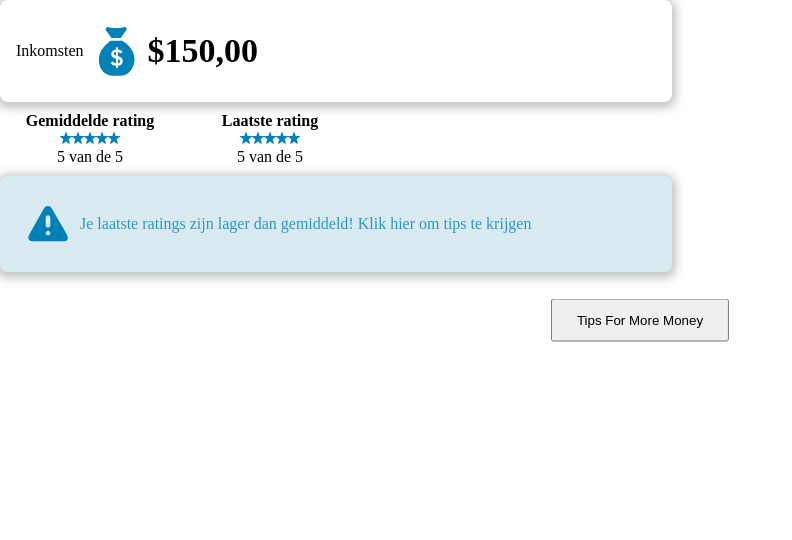
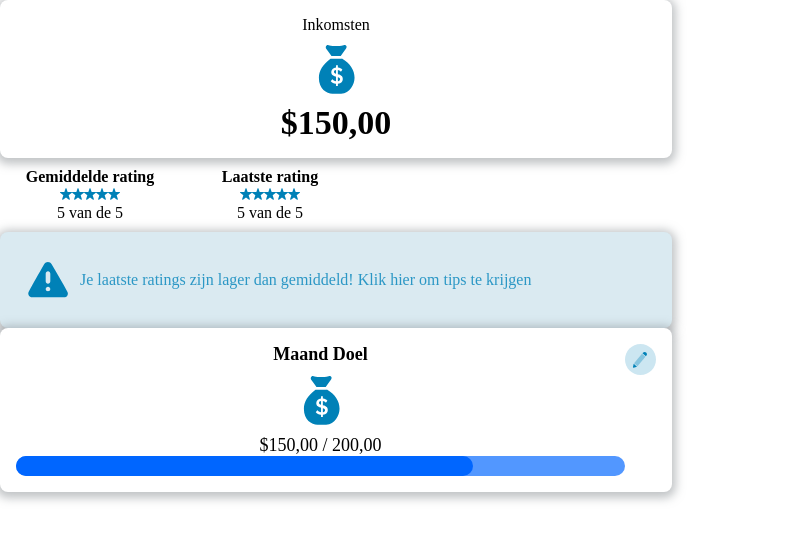
Before and after one commit to LarsKoning/IPMEDT4_React, a React (Create React App) app in the folder ipmedt4/: page / in a window 1280 px wide. Shown: the top 540 px of the page, without its empty margins (0-792 px from the left). Built offline with nearby package versions, Linux system fonts and the light colour scheme.

Commit message:
goal card added

```diff
--- a/ipmedt4/src/App.jsx
+++ b/ipmedt4/src/App.jsx
@@ -1,5 +1,5 @@
 import './App.css';
-import Calendar from './components/Calender';
+// import Calendar from './components/Calender';
 import Modal from './components/Modal';
 import { useState } from 'react';
 import  Card  from './components/Card';
@@ -8,6 +8,8 @@ import './styles/Card.css';
 import './styles/Rating.css';
 import Tip from './components/Tip';
 import './styles/Tip.css';
+import GoalCard from './components/GoalCard';
+import './styles/GoalCard.css'
 
 
 function App() {
@@ -15,8 +17,8 @@ function App() {
 
   return (
     <div className="App">
-      <button className='modalBtn' onClick={() => setOpenModal(true)}>Tips For More Money</button>
-      <Modal open={openModal} onClose={() => setOpenModal(false)}/>
+      {/* <button className='modalBtn' onClick={() => setOpenModal(true)}>Tips For More Money</button>
+      <Modal open={openModal} onClose={() => setOpenModal(false)}/> */}
       {/* <Calendar /> */}
       <Card text="Inkomsten" amount="$150,00"/>
       <section className='ratings'>
@@ -24,6 +26,7 @@ function App() {
       <Rating header={"Laatste rating"} underText={"5 van de 5"}/>
       </section>
       <Tip text="Je laatste ratings zijn lager dan gemiddeld! Klik hier om tips te krijgen"/>
+      <GoalCard text={"Maand Doel"} amount1="150,00" amount2= "200,00"/>
     </div>
   );
 }
--- a/ipmedt4/src/components/Card.js
+++ b/ipmedt4/src/components/Card.js
@@ -3,8 +3,8 @@ import React from 'react';
 const Card = ({ text, image,  amount }) => {
   return (
 
-    <div className="card">
-      <div className="card-body">
+    <div className="income-card">
+      <div className="income-card-body">
         <p>{text}</p>
         <img id='moneybag' src="./icons/money.svg" alt="Money" />
         <p id='amount'> {amount}</p>
--- /dev/null
+++ b/ipmedt4/src/components/GoalCard.js
@@ -0,0 +1,38 @@
+import React from 'react';
+
+const GoalCard = ({ text, amount1, amount2 }) => {
+
+  calc(parseInt(amount1), parseInt(amount2));
+  myFunction_set(percentage + '%');
+  return (
+
+    <div className="goal-income-card">
+      <div className="goal-income-card-body">
+        <section id='progress'>
+          <p id='goal'>{text}</p>
+          <img id='goalmoneybag' src="./icons/money.svg" alt="Money" />
+          <p id='goalamount'> ${amount1} / {amount2}</p>
+          <div id="myProgress">
+            <div id="myBar"></div>
+          </div>
+
+        </section>
+        <img id='pencil' src="./icons/pencil.svg" alt="Pencil" />
+      </div>
+    </div>
+
+  );
+};
+
+var percentage = 0;
+function calc(amount1, amount2) {
+  percentage = (amount1 / amount2) * 100
+  // console.log(percentage);
+}
+var r = document.querySelector(':root');
+function myFunction_set(percentage1) {
+  r.style.setProperty('--progress', percentage1);
+  console.log(percentage1);
+}
+
+export default GoalCard;
--- a/ipmedt4/src/styles/Card.css
+++ b/ipmedt4/src/styles/Card.css
@@ -1,4 +1,4 @@
-.card {
+.income-card {
     background-color: #fff;
     border-radius: 8px;
     box-shadow: 0px 2px 10px 4px rgba(131, 138, 141, 0.5);
@@ -6,7 +6,7 @@
     width: min(80%, 40em);
 }
 
-.card-body {
+.income-card-body {
     display: flex;
     flex-direction: column;
     align-items: center;
--- /dev/null
+++ b/ipmedt4/src/styles/GoalCard.css
@@ -0,0 +1,68 @@
+:root{
+    --progress: 0%;
+}
+
+.goal-income-card {
+    background-color: #fff;
+    border-radius: 8px;
+    box-shadow: 0px 2px 10px 4px rgba(131, 138, 141, 0.5);
+    padding: 16px;
+    width: min(80%, 40em);
+}
+
+.goal-income-card-body {
+    display: flex;
+    flex-direction: row;
+    align-items:flex-start;
+    margin: 0;
+    padding: 0;
+}
+
+p {
+    margin: 0;
+}
+
+#progress {
+    width: 100%;
+    display: flex;
+    flex-direction: column;
+    justify-content: center;
+    align-items: center;
+}
+
+#goalmoneybag {
+    padding: 8px;
+    width: 3rem;
+    justify-content: center;
+}
+
+#goal {
+    font-family: 'Montserrat';
+    font-style: normal;
+    font-weight: 600;
+    font-size: 18px;
+}
+
+#goalamount {
+    font-family: 'Montserrat';
+    font-style: normal;
+    font-weight: 400;
+    font-size: 18px;
+}
+
+#myProgress {
+    width: 100%;
+    background-color: #5297FF;
+    border-radius: 100px;
+    height: 20px;
+  }
+
+  #myBar {
+    width: var(--progress);
+    height: 30px;
+    background-color: #0066FF;
+    text-align: center;
+    border-radius: 100px;
+    height: 20px;
+
+  }
--- a/ipmedt4/src/styles/modal.css
+++ b/ipmedt4/src/styles/modal.css
@@ -74,7 +74,7 @@
     font-weight: 600;
 }
 
-@media screen and (max-width: 500px) {
+/* @media screen and (max-width: 500px) {
     .modalContainer {
         flex-direction: column;
         top: 0;
@@ -92,4 +92,4 @@
         color: white;
     }
 
-}
+} */
```
Also changed, not shown: ipmedt4/public/icons/pencil.svg (added).
